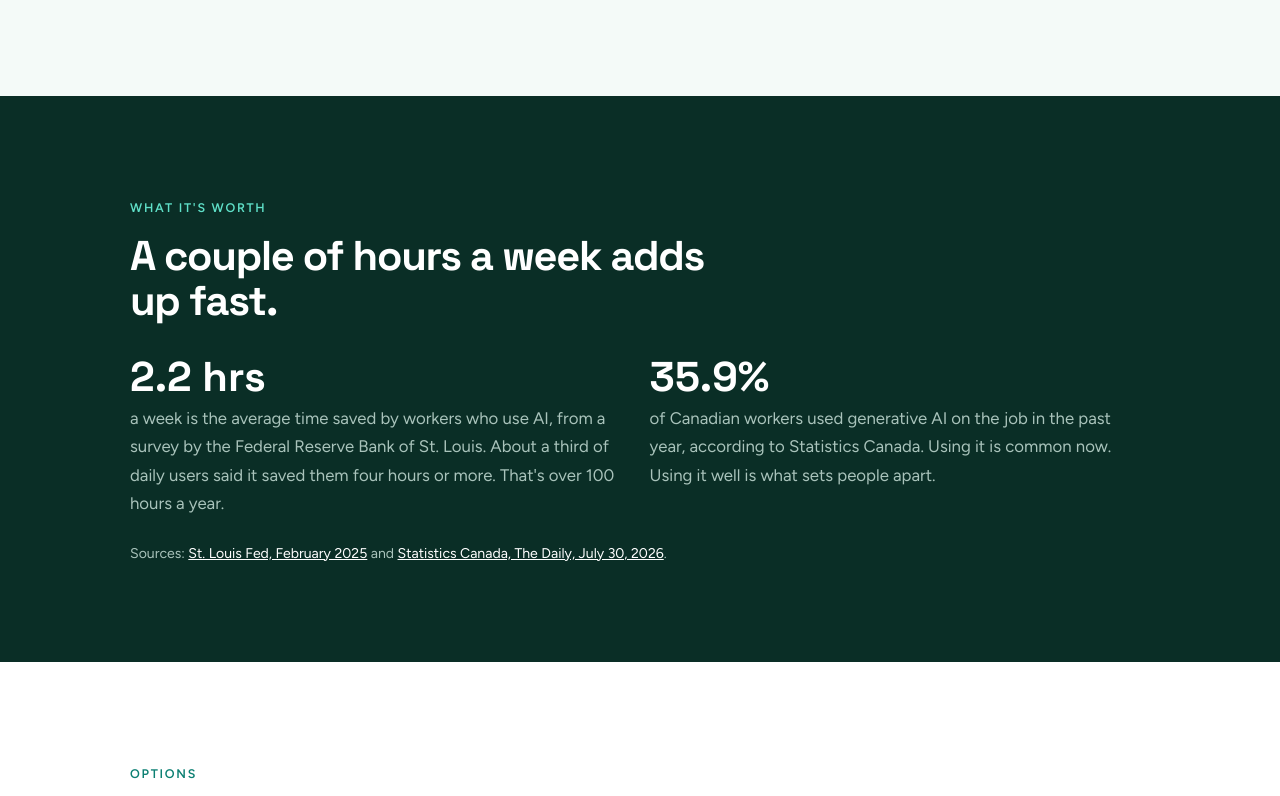
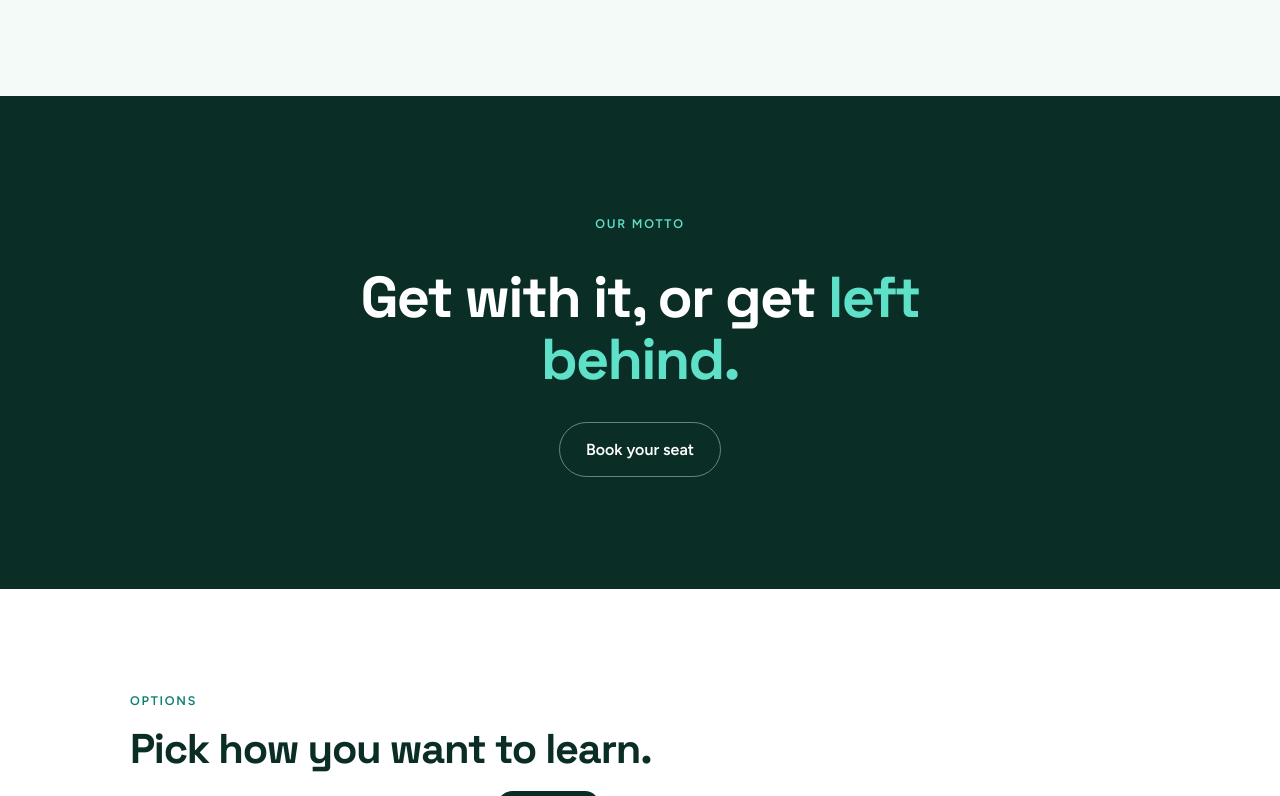
Before and after one commit to cdbz8a/getwithitai, a PHP site: page / in a window 1280 px wide. Shown: the part 3749-4545 px from the top of the page. Run offline with PHP 8.4, Linux system fonts and the light colour scheme.

Commit message:
Take out the stats; add the motto 'Get with it, or get left behind.'
The 'What it's worth' stats section is replaced by a motto band on the
home page, and the share image carries the motto.

Co-Authored-By: Claude Opus 5.5 <noreply@anthropic.com>

```diff
--- a/assets/styles.css
+++ b/assets/styles.css
@@ -538,3 +538,11 @@ footer a:hover { color: var(--teal-dark); }
 
 .done-btn.is-done { background: var(--ink); border-color: var(--ink); color: #fff; }
 .open-apps a:hover { background: var(--ink); color: #fff; }
+
+/* Motto band (Sam, 2026-11-20) */
+.motto { text-align: center; padding: 7rem 0; }
+.motto .cta-row { justify-content: center; }
+.motto-line { font-family: "Space Grotesk", sans-serif; font-weight: 700; font-size: clamp(2rem, 5vw, 3.6rem); line-height: 1.08; letter-spacing: -0.03em; color: #fff; max-width: 20ch; margin: 1rem auto 0; }
+.motto-line span { color: #5FE0C8; }
+.motto .btn-line.inv { border-color: rgba(255,255,255,0.4); color: #fff; }
+.motto .btn-line.inv:hover { border-color: #fff; background: transparent; color: #fff; }
--- a/classroom/index.php
+++ b/classroom/index.php
@@ -17,7 +17,7 @@ unset($_SESSION['login_error']);
 <title>AI Hero Academy Classroom</title>
 <link rel="preconnect" href="https://fonts.googleapis.com">
 <link rel="stylesheet" href="https://fonts.googleapis.com/css2?family=Space+Grotesk:wght@500;700&family=Figtree:wght@400;600;700&display=swap">
-<link rel="stylesheet" href="player.css?v=20261120e">
+<link rel="stylesheet" href="player.css?v=20261120f">
 </head>
 <body>
 <?php if ($role === null): ?>
@@ -62,8 +62,8 @@ unset($_SESSION['login_error']);
     </div>
   </nav>
   <script id="cls" type="application/json"><?= json_encode(['role' => $role, 'csrf' => $csrf], JSON_HEX_TAG | JSON_HEX_AMP | JSON_HEX_APOS | JSON_HEX_QUOT) ?></script>
-  <script src="boot.js?v=20261120e"></script>
-  <script src="player.js?v=20261120e"></script>
+  <script src="boot.js?v=20261120f"></script>
+  <script src="player.js?v=20261120f"></script>
 <?php endif; ?>
 </body>
 </html>
--- a/index.html
+++ b/index.html
@@ -7,10 +7,10 @@
   <meta name="description" content="Live, hands-on AI training for beginners and daily users. AI Hero Academy: 18 modules in one day, then an 18-day guided challenge on your own work. Start with a free 28-minute course." />
   <meta name="theme-color" content="#FFFFFF" />
   <link rel="canonical" href="https://getwithitai.com/" />
-  <link rel="icon" href="favicon.ico?v=20261120e" sizes="any" />
-  <link rel="icon" href="assets/logo.svg?v=20261120e" type="image/svg+xml" />
-  <link rel="apple-touch-icon" href="assets/apple-touch-icon.png?v=20261120e" />
-  <link rel="manifest" href="site.webmanifest?v=20261120e" />
+  <link rel="icon" href="favicon.ico?v=20261120f" sizes="any" />
+  <link rel="icon" href="assets/logo.svg?v=20261120f" type="image/svg+xml" />
+  <link rel="apple-touch-icon" href="assets/apple-touch-icon.png?v=20261120f" />
+  <link rel="manifest" href="site.webmanifest?v=20261120f" />
   <meta property="og:type" content="website" />
   <meta property="og:site_name" content="GetWithItAI" />
   <meta property="og:url" content="https://getwithitai.com/" />
@@ -24,7 +24,7 @@
   <link rel="preconnect" href="https://fonts.googleapis.com">
   <link rel="preconnect" href="https://fonts.gstatic.com" crossorigin>
   <link href="https://fonts.googleapis.com/css2?family=Space+Grotesk:wght@500;700&family=Figtree:wght@400;600;700&display=swap" rel="stylesheet">
-  <link rel="stylesheet" href="assets/styles.css?v=20261120e" />
+  <link rel="stylesheet" href="assets/styles.css?v=20261120f" />
 </head>
 <body>
 
@@ -177,21 +177,13 @@
   </div>
 </section>
 
-<section class="deep">
+<section class="deep motto">
   <div class="wrap">
-    <span class="eyebrow">What it's worth</span>
-    <h2>A couple of hours a week adds up fast.</h2>
-    <div class="grid grid-2 mt-2">
-      <div>
-        <div class="stat-num">2.2 hrs</div>
-        <p class="muted">a week is the average time saved by workers who use AI, from a survey by the Federal Reserve Bank of St. Louis. About a third of daily users said it saved them four hours or more. That's over 100 hours a year.</p>
-      </div>
-      <div>
-        <div class="stat-num">35.9%</div>
-        <p class="muted">of Canadian workers used generative AI on the job in the past year, according to Statistics Canada. Using it is common now. Using it well is what sets people apart.</p>
-      </div>
+    <span class="eyebrow">Our motto</span>
+    <p class="motto-line">Get with it, or get <span>left behind.</span></p>
+    <div class="cta-row mt-2">
+      <a class="btn btn-line inv" href="register.html">Book your seat</a>
     </div>
-    <p class="source">Sources: <a href="https://www.stlouisfed.org/on-the-economy/2025/feb/impact-generative-ai-work-productivity" target="_blank" rel="noopener">St. Louis Fed, February 2025</a> and <a href="https://www150.statcan.gc.ca/n1/daily-quotidien/260730/dq260730b-eng.htm" target="_blank" rel="noopener">Statistics Canada, The Daily, July 30, 2026</a>.</p>
   </div>
 </section>
 
@@ -350,6 +342,6 @@
   ]
 }
 </script>
-<script src="assets/site.js?v=20261120e"></script>
+<script src="assets/site.js?v=20261120f"></script>
 </body>
 </html>
```
Also changed, not shown: 404.html (+6 -6 lines), course.html (+6 -6 lines), learn.html (+6 -6 lines), portal/index.html (+4 -4 lines), pricing.html (+6 -6 lines), register.html (+6 -6 lines), assets/og-image.png.
